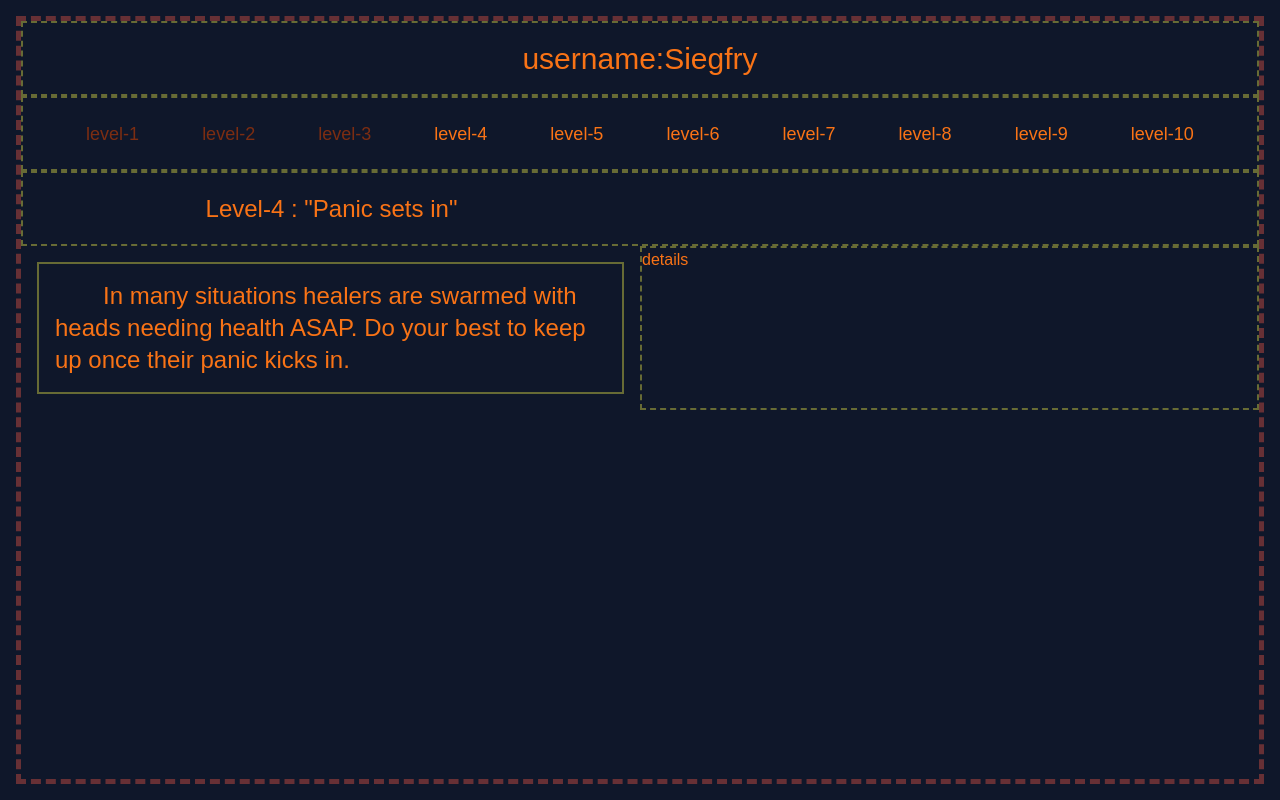
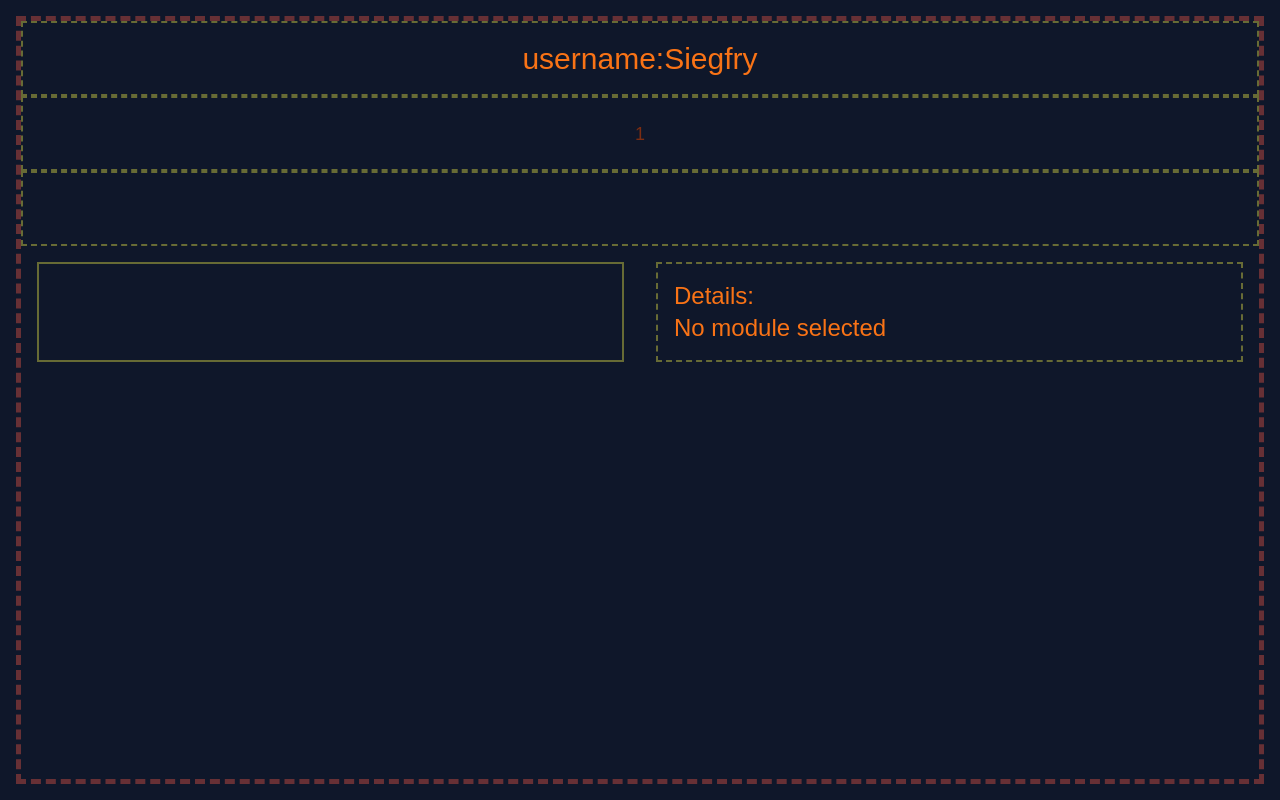
Before and after one commit to GSdaBlessedFist/Medic-Mob-Mouse-Targeting-Trainer, a Next.js app: page / in a window 1280 px wide. Built offline with nearby package versions, Linux system fonts and the light colour scheme; a web font is replaced by a local one.

Commit message:
hooked up module 1

```diff
--- /dev/null
+++ b/app/components/MouseTargetingTrainer/Details/index.tsx
@@ -0,0 +1,18 @@
+import p from "@/app/util/consoleHelper";
+import styles from "./styles.module.scss";
+import {modules} from "@/app/trainingModules/modules";
+import {TrainingModule} from "@/app/types/mouseTargetTrainer/mouseTargetTrainerTypes";
+
+function Details({ module }: { module: TrainingModule | null}) {
+    if (!module) {
+        return <div>No module selected</div>;
+      }
+    const { level, name, description, details, path, number_of_targets, target_diameter, targets_area, concentration_time, speed } = module;
+    return (
+        <div>
+            {details.focus}
+        </div>
+    );
+}
+
+export default Details;
--- a/app/components/MouseTargetingTrainer/index.tsx
+++ b/app/components/MouseTargetingTrainer/index.tsx
@@ -1,8 +1,12 @@
 "use client";
-import { useContext, useEffect } from "react";
+import { useContext, useEffect, useState } from "react";
 import { UserInfoContext } from "@/app/contexts/UserInfoProvider";
 import p from "@/app/util/consoleHelper";
 import styles from "./styles.module.scss";
+import Details from "./Details";
+import {modules} from "@/app/trainingModules/modules";
+import {TrainingModule} from "@/app/types/mouseTargetTrainer/mouseTargetTrainerTypes";
+
 
 const SOURCE = "MouseTargetingTrainer MAIN Component";
 const srcColor = 190;
@@ -11,10 +15,18 @@ export default function MouseTargetingTrainer() {
 
   const UserContext = useContext(UserInfoContext)
   const { userName } = UserContext || "Healer";
+  const [activeModule,setActiveModule] = useState<TrainingModule | null>(null);
+
+  function loadModule(module: TrainingModule){
+    setActiveModule(module)
+  }
 
   useEffect(() => {
-    p(SOURCE, userName, srcColor)
-  }, [userName]);
+
+  }, [activeModule]);
+  useEffect(() => {
+    p(SOURCE, modules[0],srcColor -25, "modules:")
+  },[])
 
   return (
     <div className={styles.container}>
@@ -24,24 +36,29 @@ export default function MouseTargetingTrainer() {
           <div> {userName}</div>
         </div>
         <div className={styles.achievements}>
-          <div id="level-1" className={`${styles.levelText} ${styles.levelTextCompleted}`}>level-1</div>
-          <div id="level-2" className={`${styles.levelText} ${styles.levelTextCompleted}`}>level-2</div>
-          <div id="level-3" className={`${styles.levelText} ${styles.levelTextCompleted}`}>level-3</div>
-          <div id="level-4" className={styles.levelText}>level-4</div>
-          <div id="level-5" className={styles.levelText}>level-5</div>
-          <div id="level-6" className={styles.levelText}>level-6</div>
-          <div id="level-7" className={styles.levelText}>level-7</div>
-          <div id="level-8" className={styles.levelText}>level-8</div>
-          <div id="level-9" className={styles.levelText}>level-9</div>
-          <div id="level-10" className={styles.levelText}>level-10</div>
+        {modules.map((module, index) => (
+          <button
+            key={`level-${index + 1}`}
+            id={`level-${index + 1}`}
+            className={`${styles.levelText} ${
+              activeModule === module ? styles.levelTextActive : styles.levelTextCompleted
+            }`}
+            onClick={() => loadModule(module)}
+          >
+            {index + 1}
+          </button>
+        ))}
         </div>
         <div className={styles.moduleIntro}>
-          <div className="relative -left-1/4">Level-4 : "Panic sets in"</div>
+          <div className="relative -left-1/4">{activeModule?.name}</div>
         </div>
         <div className={styles.description}>
-          <p>In many situations healers are swarmed with heads needing health ASAP.  Do your best to keep up once their panic kicks in.</p>
+          <p>{activeModule?.description}</p>
         </div>
-        <div className={styles.details}>details</div>
+        <div className={styles.details}>
+          <div>Details:</div>
+          <Details module={activeModule}/>
+        </div>
       </div>
     </div>
   )
--- a/app/components/MouseTargetingTrainer/styles.module.scss
+++ b/app/components/MouseTargetingTrainer/styles.module.scss
@@ -50,5 +50,6 @@
 }
 .details{
     grid-area: details;
+    @apply relative bottom-0 m-4 p-4 text-2xl ;
     @include b();
 }
--- /dev/null
+++ b/app/trainingModules/modules.ts
@@ -0,0 +1,28 @@
+import {TrainingModule,TargetSpeed} from "@/app/types/mouseTargetTrainer/mouseTargetTrainerTypes";
+
+const module_1:TrainingModule = {
+    level: 1,
+    name: "Friar skill",
+    description: "A walk in the forest",
+    details:{
+        focus: "single target",
+        target_speed: TargetSpeed.MOZY
+    },
+    path: {
+        random: false,
+        vector: ["left","right"]
+    },
+    number_of_targets: {
+        amount: 1,
+        anti_targets: {
+           enabled: false,
+           amount: 0
+        },
+    },
+    target_diameter: "5px",
+    targets_area: "30px",
+    concentration_time: 10,
+    speed: () => {return null}
+}
+
+export const modules = [module_1];
--- a/app/types/mouseTargetTrainer/mouseTargetTrainerTypes.ts
+++ b/app/types/mouseTargetTrainer/mouseTargetTrainerTypes.ts
@@ -11,7 +11,7 @@ export interface Path {
     };
  }
 
- enum TargetSpeed {
+ export enum TargetSpeed {
    MOZY = 'mozy',
    MEDIUM = 'medium',
    PANIC = 'panic',
@@ -30,8 +30,8 @@ export interface Path {
     details:Details;
     path: Path;
     number_of_targets: NumberOfTargets;
-    target_diameter: number;
-    targets_area: number;
+    target_diameter: string;
+    targets_area: string;
     concentration_time: number;
     speed: () => void;
  }
```
Also changed, not shown: app/components/MouseTargetingTrainer/Details/styles.module.scss (added).
